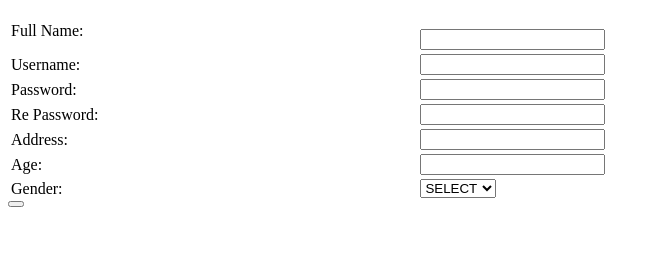
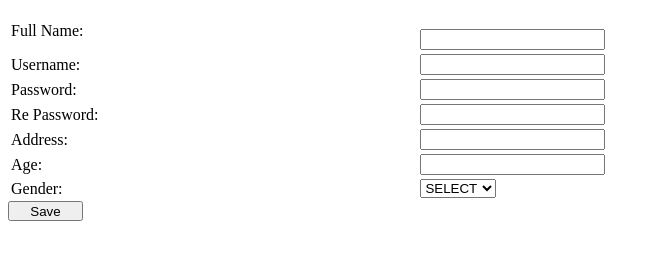
Before and after one commit to nikhilverma2020/task7html, a plain HTML site: page index.html in a window 1280 px wide. Shown: the whole page, without its empty margins (0-660 px from the left). Drawn offline with Linux system fonts and the light colour scheme.

Commit message:
Update index.html

```diff
--- a/index.html
+++ b/index.html
@@ -5,6 +5,12 @@
     <style type="text/css">
         .style1 {
             width: 100%;
+        }
+        button{
+            height: 20px;
+            width: 75px;
+            color: black;
+
         }
     </style>
 </head>
@@ -65,7 +71,7 @@
             </table>
         </div>
         <Button ID="Button1"  Text="Save"
-                    onclick="Button1_Click" >
+                    onclick="Button1_Click" >Save</Button>
     </form>
 </body>
 </html>
```
